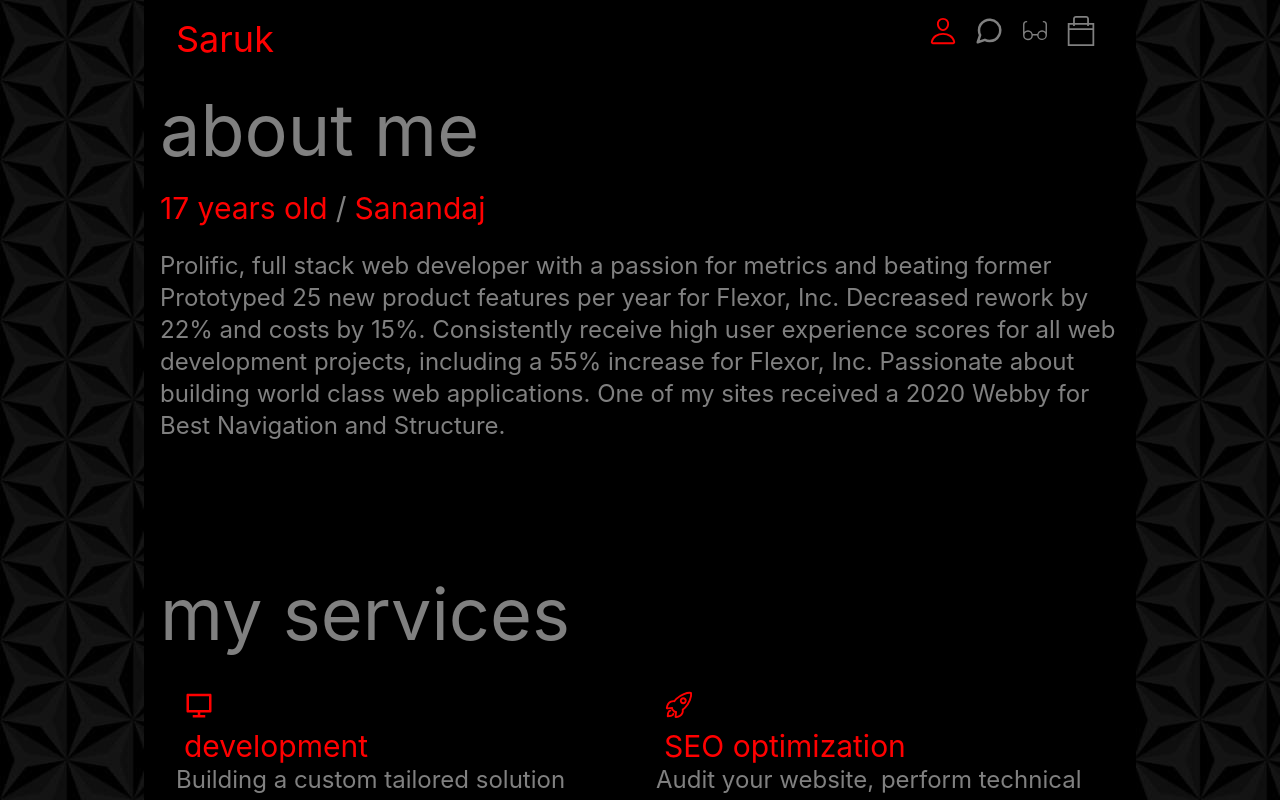
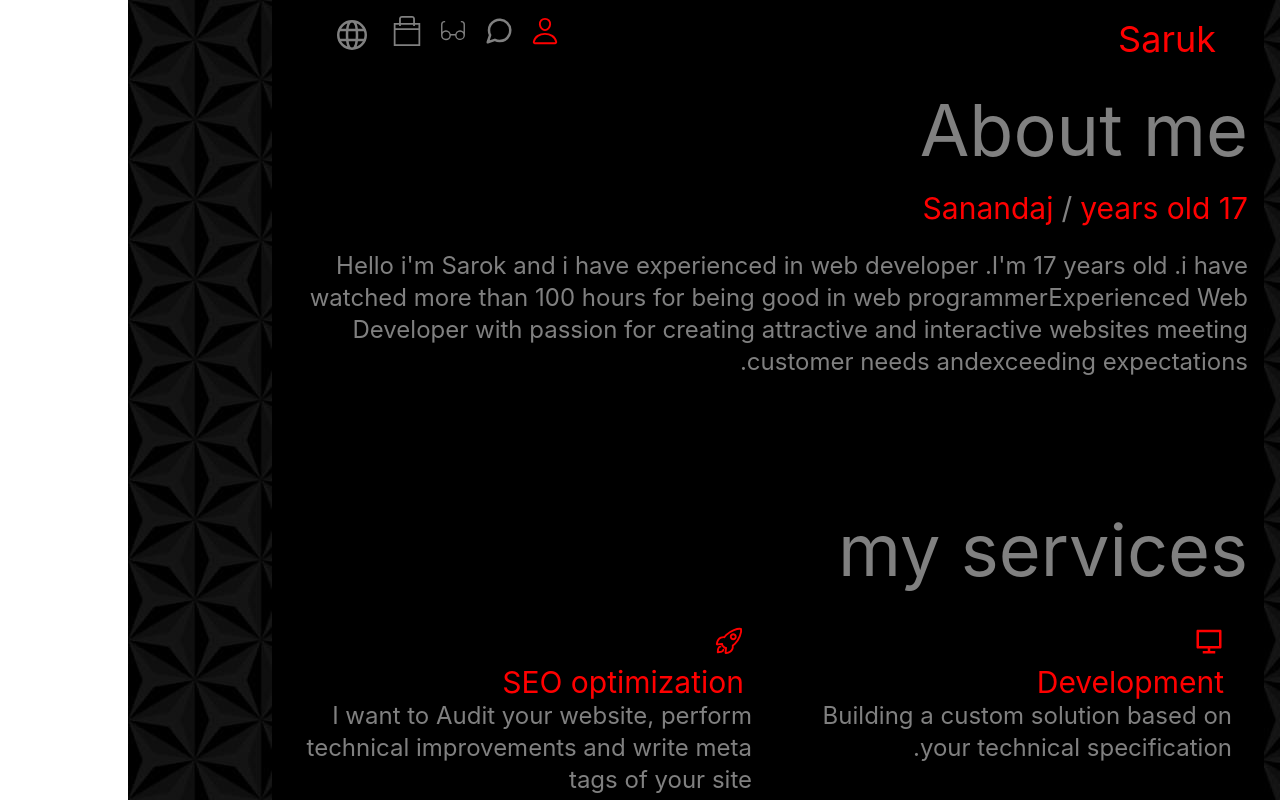
Before and after one commit to sarok86/sarok-resume, a Next.js app: page / in a window 1280 px wide. Built offline with nearby package versions, Linux system fonts and the light colour scheme; what tailwindcss-motion would draw is missing.

Commit message:
add multiple language

```diff
--- a/package.json
+++ b/package.json
@@ -18,10 +18,13 @@
     "@mui/styled-engine-sc": "^6.1.10",
     "@mui/x-charts": "^7.23.1",
     "chart.js": "^4.4.7",
+    "i18next": "^24.2.1",
+    "i18next-browser-languagedetector": "^8.0.2",
     "next": "15.0.3",
     "react": "^18.3.1",
     "react-chartjs-2": "^5.2.0",
     "react-dom": "^18.3.1",
+    "react-i18next": "^15.4.0",
     "react-icons": "^5.3.0",
     "react-loader-spinner": "^6.1.6",
     "styled-components": "^6.1.13",
--- a/src/app/layout.js
+++ b/src/app/layout.js
@@ -7,7 +7,10 @@ import { createTheme, MantineProvider } from "@mantine/core";
 import Layout from "@/components/layout/Layout";
 import React, { useEffect, useState } from "react";
 import { FallingLines } from "react-loader-spinner";
-// import blackandwhite from "@/app/image/black and white.jpg";
+
+import "@/i18n";
+import { useTranslation } from "react-i18next";
+import { changeLanguage } from "i18next";
 
 const theme = createTheme({
   /** Put your mantine theme override here */
@@ -30,6 +33,12 @@ const geistMono = localFont({
 // };
 
 export default function RootLayout({ children }) {
+  const { t, i18n } = useTranslation();
+
+  const [language, setLanguage] = useState("");
+
+  // console.log(window);
+
   const [loader, setLoader] = useState(true);
 
   useEffect(() => {
@@ -38,8 +47,13 @@ export default function RootLayout({ children }) {
     }, 3000);
   }, []);
 
+  useEffect(() => {
+    i18n.changeLanguage(navigator.language);
+    setLanguage(clientInformation.language);
+  }, []);
+
   return (
-    <html lang="en">
+    <html lang={`${language}`} dir={language === "en" ? "ltr" : "rtl"}>
       <head>
         <meta charSet="UTF-8" />
         <meta name="viewport" content="width=device-width, initial-scale=1.0" />
@@ -68,7 +82,7 @@ export default function RootLayout({ children }) {
               />
             </div>
           ) : (
-            <Layout>
+            <Layout setLanguage={setLanguage}>
               <div className="w-full h-full motion-preset-slide-right max-[630px]:w-screen  max-[630px]:h-screen">
                 {children}
               </div>
--- a/src/components/contact/ContactPage.js
+++ b/src/components/contact/ContactPage.js
@@ -19,7 +19,7 @@ function ContactPage() {
             <IoLocationOutline className="text-[red] mx-1 text-3xl" />
             <p>Iran,Sanandaj</p>
           </div>
-          <div className="flex justify-center items-center text-center">
+          <div className="w-full flex justify-center items-center text-center ">
             <MdOutlineMailOutline className="text-[red]  mx-1 text-3xl" />
             <p>saruk.dastkhosh5186@gmail.com</p>
           </div>
--- a/src/components/home/HomePage.js
+++ b/src/components/home/HomePage.js
@@ -1,3 +1,4 @@
+"use client";
 import { Button } from "@mantine/core";
 import React from "react";
 import { RiComputerLine } from "react-icons/ri";
@@ -5,73 +6,66 @@ import { IoRocketOutline } from "react-icons/io5";
 import { GoDatabase } from "react-icons/go";
 import { MdOutlineSecurity } from "react-icons/md";
 
+import "@/i18n";
+import { useTranslation } from "react-i18next";
+
 function HomePage() {
+  const { t, i18n } = useTranslation();
+
   return (
     <div className="w-full absolute  flex flex-col justify-start items-start text-start  max-[630px]:pt-4">
       <div className="w-full justify-start items-start text-start px-4 text-[gray] max-[630px]:text-3xl">
         <h1 className="text-7xl my-4 max-[630px]:text-6xl max-[630px]:pt-4">
-          about me
+          {t("homePage.abouttitle")}
         </h1>
         <div className="flex my-4 items-center text-center ">
           <span className="text-3xl max-[630px]:text-2xl text-[red]">
-            17 years old
+            {t("homePage.div1.v1")}
           </span>
           <span className="text-3xl max-[630px]:text-2xl  text-[gray] m-2">
             {" "}
             /{" "}
           </span>
           <span className="text-3xl max-[630px]:text-2xl text-[red]">
-            Sanandaj
+            {t("homePage.div1.v2")}
           </span>
         </div>
-        <p className="text-2xl max-[630px]:text-justify">
-          Prolific, full stack web developer with a passion for metrics and
-          beating former Prototyped 25 new product features per year for Flexor,
-          Inc. Decreased rework by 22% and costs by 15%. Consistently receive
-          high user experience scores for all web development projects,
-          including a 55% increase for Flexor, Inc. Passionate about building
-          world class web applications. One of my sites received a 2020 Webby
-          for Best Navigation and Structure.
-        </p>
+        <p className="text-2xl max-[630px]:text-justify">{t("homePage.p")}</p>
       </div>
       <div className="w-full h-2 border-4 bg-[red] my-12"></div>
 
       <div className="justify-start items-start text-start p-4  max-[630px]:text-3xl">
         <h1 className="text-7xl my-4 text-[gray] max-[630px]:text-6xl">
-          my services
+          {t("homePage.servicetitle")}
         </h1>
         <div className="grid grid-cols-2 max-[630px]:grid-cols-1 max-[630px]:text-justify">
           <div className="m-4">
             <RiComputerLine className="text-3xl  text-[red] m-2" />
-            <span className="text-3xl  text-[red] m-2">development</span>
-            <p className="text-2xl text-[gray]">
-              Building a custom tailored solution based on your technical
-              specification.
-            </p>
+            <span className="text-3xl  text-[red] m-2">
+              {t("homePage.div2.div1.p1")}
+            </span>
+            <p className="text-2xl text-[gray]">{t("homePage.div2.div1.p2")}</p>
           </div>
           <div className="m-4">
             <IoRocketOutline className="text-3xl text-[red] m-2" />
-            <span className="text-3xl text-[red] m-2">SEO optimization</span>
-            <p className="text-2xl text-[gray]">
-              Audit your website, perform technical improvements and write meta
-              tags
-            </p>
+            <span className="text-3xl text-[red] m-2">
+              {t("homePage.div2.div2.p1")}
+            </span>
+            <p className="text-2xl text-[gray]">{t("homePage.div2.div2.p2")}</p>
           </div>
           <div className="m-4">
             <GoDatabase className="text-3xl text-[red] m-2" />
-            <span className="text-3xl text-[red] m-2">data base</span>
-            <p className="text-2xl text-[gray]">
-              SSL certificate installation and configuration, redirection
-              configuration on your website
-            </p>
+            <span className="text-3xl text-[red] m-2">
+              {t("homePage.div2.div3.p1")}
+            </span>
+            <p className="text-2xl text-[gray]">{t("homePage.div2.div3.p2")}</p>
           </div>
           <div className="m-4">
             <MdOutlineSecurity className="text-3xl text-[red] m-2" />
-            <span className="text-3xl text-[red] m-2">data security</span>
-            <p className="text-2xl text-[gray]">
-              Strategy with leading data protection technology to safeguard your
-              critical data.
-            </p>
+            <span className="text-3xl text-[red] m-2">
+              {t("homePage.div2.div4.p1")}
+            </span>
+            <p className="text-2xl text-[gray]">{t("homePage.div2.div4.p2")}</p>
           </div>
         </div>
       </div>
@@ -79,24 +73,40 @@ function HomePage() {
 
       <div className="w-full justify-start items-start text-start p-4 ">
         <h1 className="text-7xl my-4 text-[gray] max-[630px]:text-5xl">
-          principal facts
+          {t("homePage.principeltitle")}
         </h1>
         <div className="w-full grid grid-cols-4 justify-center items-center text-center max-[630px]:grid-cols-2">
           <div>
-            <span className="text-3xl text-[red] m-2">10</span>
-            <p className="text-xl text-[gray] m-2 ">successful projects</p>
+            <span className="text-3xl text-[red] m-2">
+              {t("homePage.div3.div1.p1")}
+            </span>
+            <p className="text-xl text-[gray] m-2 ">
+              {t("homePage.div3.div1.p2")}
+            </p>
           </div>
           <div>
-            <span className="text-3xl text-[red] m-2">10</span>
-            <p className="text-xl text-[gray] m-2 "> happy clients</p>
+            <span className="text-3xl text-[red] m-2">
+              {t("homePage.div3.div2.p1")}
+            </span>
+            <p className="text-xl text-[gray] m-2 ">
+              {t("homePage.div3.div2.p2")}
+            </p>
           </div>
           <div>
-            <span className="text-3xl text-[red] m-2">10</span>
-            <p className="text-xl text-[gray] m-2 ">awards won</p>
+            <span className="text-3xl text-[red] m-2">
+              {t("homePage.div3.div3.p1")}
+            </span>
+            <p className="text-xl text-[gray] m-2 ">
+              {t("homePage.div3.div3.p2")}
+            </p>
           </div>
           <div>
-            <span className="text-3xl text-[red] m-2">10</span>
-            <p className="text-xl text-[gray] m-2 ">keyboards broken</p>
+            <span className="text-3xl text-[red] m-2">
+              {t("homePage.div3.div4.p1")}
+            </span>
+            <p className="text-xl text-[gray] m-2 ">
+              {t("homePage.div3.div4.p2")}
+            </p>
           </div>
         </div>
       </div>
--- a/src/components/layout/Layout.js
+++ b/src/components/layout/Layout.js
@@ -22,11 +22,18 @@ import ResumePage from "../resume/ResumePage";
 import { usePathname } from "next/navigation";
 
 import { CiMenuBurger } from "react-icons/ci";
+import { GrLanguage } from "react-icons/gr";
 import menuBar from "./menuBar";
 import { Box, Button, Modal, Typography } from "@mui/material";
 import { IoMdClose } from "react-icons/io";
 
-function Layout({ children }) {
+import "@/i18n";
+import { useTranslation } from "react-i18next";
+import { Menu } from "@mantine/core";
+
+function Layout({ children, setLanguage }) {
+  const { t, i18n } = useTranslation();
+
   const path = usePathname();
   const width = window.innerWidth;
   const [value, setValue] = useState(false);
@@ -40,6 +47,23 @@ function Layout({ children }) {
       setValue(true);
     }
   }, [width]);
+
+  const langHandler = (e) => {
+    // e.preventDefault();
+    // console.log(e);
+    const language = e.target.textContent;
+    if (language === "English") {
+      // window.navigator.language === "en";
+      i18n.changeLanguage("en");
+      setLanguage("en");
+    } else if (language === "فارسی") {
+      i18n.changeLanguage("fa");
+      setLanguage("fa");
+    } else {
+      i18n.changeLanguage("ku");
+      setLanguage("ku");
+    }
+  };
 
   return (
     <>
@@ -100,7 +124,7 @@ function Layout({ children }) {
     max-[1020px]:w-screen max-[1020px]:h-screen  max-[630px]:bg-[black] max-[630px]:text-2xl"
       >
         <div
-          className="w-1/6 lg:w-full    max-[1020px]:h-auto lg:px-8
+          className="w-1/6 lg:w-full    max-[1020px]:h-auto lg:px-12
          max-[1020px]:relative  flex justify-between max-[630px]:text-2xl text-4xl
          items-center text-center  text-[gray]
          bg-[black] max-[768px]:w-full  max-[768px]:relative max-[768px]:px-8
@@ -112,7 +136,7 @@ function Layout({ children }) {
         lg:justify-between lg:w-full lg:px-8"
           > */}
           <div className="my-4 text-[gray] hover:text-[red]">
-            <h1 className="text-[red]">Saruk</h1>
+            <h1 className="text-[red]">{t("title")}</h1>
           </div>
           <div className="my-4 text-3xl max-[768px]:flex lg:flex  ">
             {value ? (
@@ -156,6 +180,57 @@ function Layout({ children }) {
                     <TfiBag className="mb-4 hover:text-[red] mx-2" />
                   </Link>
                 )}
+                <div className=" text-4xl  flex justify-start items-start text-start">
+                  <Menu
+                    shadow="md"
+                    width={200}
+                    openDelay={100}
+                    closeDelay={400}
+                    transitionProps={{
+                      transition: "rotate-right",
+                      duration: 150,
+                    }}
+                  >
+                    <Menu.Target>
+                      <Button style={{ padding: "0px", width: "0px" }}>
+                        <GrLanguage className="text-3xl hover:text-[red] text-[gray] mx-2 mt-1" />
+                      </Button>
+                    </Menu.Target>
+                    <div className="bg-[#ff0000]">
+                      <Menu.Dropdown
+                        style={{
+                          backgroundColor: "#000000",
+                          fontSize: "1.5rem",
+                        }}
+                      >
+                        <Menu.Label color="#ff0000">
+                          <p className="text-xl text-[red]">Language</p>
+                        </Menu.Label>
+                        <button className="w-full " onClick={langHandler}>
+                          <Menu.Item color="#ff0000">
+                            <p className="text-xl hover:text-[red] text-[gray]">
+                              English
+                            </p>
+                          </Menu.Item>
+                        </button>
+                        <button className="w-full  " onClick={langHandler}>
+                          <Menu.Item color="#ff0000">
+                            <p className="text-xl hover:text-[red] text-[gray]">
+                              فارسی
+                            </p>
+                          </Menu.Item>
+                        </button>
+                        <button className="w-full  " onClick={langHandler}>
+                          <Menu.Item color="#ff0000">
+                            <p className="text-xl hover:text-[red] text-[gray]">
+                              کوردی
+                            </p>
+                          </Menu.Item>
+                        </button>
+                      </Menu.Dropdown>
+                    </div>
+                  </Menu>
+                </div>
               </div>
             ) : (
               <div className="bg-none ">
--- a/src/components/resume/ResumePage.js
+++ b/src/components/resume/ResumePage.js
@@ -7,7 +7,7 @@ import { Bar } from "react-chartjs-2";
 function ResumePage() {
   return (
     <div className="w-full absolute  flex flex-col justify-center items-start text-start px-4 ">
-      <h1 className="text-7xl mt-8 text-[gray] max-[630px]:text-54l">Resume</h1>
+      <h1 className="text-7xl mt-8 text-[gray] max-[630px]:text-4xl">Resume</h1>
       <div className=" my-2">
         <div className="flex my-4 items-center text-center">
           <span className="text-3xl max-[630px]:text-xl text-[red]">10 years in design</span>
@@ -25,8 +25,8 @@ function ResumePage() {
       </div>
       <div className="w-full h-2 border-4 bg-[red] my-12"></div>
 
-      <div className="w-full">
-        <h1 className="w-full flex items-center text-center text-6xl mt-8 text-[gray]">
+      <div className="w-full max-[630px]:mb-8">
+        <h1 className="w-full flex items-center text-center text-6xl mt-8 text-[gray] max-[630px]:text-4xl">
           <SlSpeedometer className="text-5xl text-[red] m-3 max-[630px]:text-5xl" />
           Skills
         </h1>
--- /dev/null
+++ b/src/i18n.js
@@ -0,0 +1,128 @@
+import i18next from "i18next";
+import { initReactI18next } from "react-i18next";
+
+i18next.use(initReactI18next).init({
+  debug: true,
+  fallbackLng: "fa",
+  resources: {
+    en: {
+      translation: {
+        title: "Saruk",
+        homePage: {
+          abouttitle: "About me",
+          div1: {
+            v1: "17 years old",
+            v2: "Sanandaj",
+          },
+          p: "Hello i'm Sarok and i have experienced in web developer .I'm 17 years old .i have watched more than 100 hours for being good in web programmerExperienced Web Developer with passion for creating attractive and interactive websites meeting customer needs andexceeding expectations. ",
+          servicetitle: "my services",
+          div2: {
+            div1: {
+              p1: "Development",
+              p2: "Building a custom solution based on your technical specification.",
+            },
+            div2: {
+              p1: "SEO optimization",
+              p2: "I want to Audit your website, perform technical improvements and write meta tags of your site",
+            },
+            div3: {
+              p1: "Data base",
+              p2: "SSL certificate installation and configuration, redirection configuration on your website",
+            },
+            div4: {
+              p1: "Data security",
+              p2: "Strategy with leading data protection technology to safeguard your critical data.",
+            },
+          },
+          principeltitle: "principal facts",
+          div3: {
+            div1: { p1: 10, p2: "successful projects" },
+            div2: { p1: 10, p2: "happy clients" },
+            div3: { p1: 10, p2: "awards won" },
+            div4: { p1: 10, p2: "keyboards broken" },
+          },
+        },
+      },
+    },
+    fa: {
+      translation: {
+        title: "سروک",
+        homePage: {
+          abouttitle: "درباره من",
+          div1: {
+            v1: "17 ساله",
+            v2: "سنندج",
+          },
+          p: "سلام من سروک هستم و در زمینه توسعه وب تجربه دارم. 17 ساله هستم. بیش از 100 ساعت برای خوب بودن در برنامه نویس وب برنامه نویس وب مجرب با اشتیاق برای ایجاد وب سایت های جذاب و تعاملی با نیازهای مشتری و فراتر از انتظارات تماشا کرده ام.",
+          servicetitle: "خدمات من",
+          div2: {
+            div1: {
+              p1: "توسعه",
+              p2: "ساخت یک راه حل سفارشی بر اساس مشخصات فنی شما",
+            },
+            div2: {
+              p1: "بهینه سازی سئو",
+              p2: "من وب سایت شما را بررسی می کنم، بهبودهای فنی را انجام می دهم و متا تگ های سایت شما را می نویسم",
+            },
+            div3: {
+              p1: "پایگاه داده",
+              p2: "نصب و پیکربندی گواهینامه SSL، پیکربندی تغییر مسیر در وب سایت شما",
+            },
+            div4: {
+              p1: "امنیت داده ها",
+              p2: "استراتژی با فناوری پیشرو حفاظت از داده ها برای محافظت از داده های حیاتی شما",
+            },
+          },
+          principeltitle: "حقایق اصلی",
+          div3: {
+            div1: { p1: 10, p2: "پروژه های موفق" },
+            div2: { p1: 10, p2: "مشتریان خوشحال" },
+            div3: { p1: 10, p2: "جوایز کسب کرد" },
+            div4: { p1: 10, p2: "صفحه کلید شکسته" },
+          },
+        },
+      },
+    },
+    ku: {
+      translation: {
+        title: "سەرۆک",
+        homePage: {
+          abouttitle: "دەربارەی من",
+          div1: {
+            v1: "تەمەن ١٧ ساڵ",
+            v2: "سنە",
+          },
+          p: "سڵاو من سەرۆک و ئەزموونم هەیە لە بواری پەرەپێدانی وێبدا. من تەمەنم ١٧ ساڵە. زیاتر لە ١٠٠ کاتژمێر چاودێریم کردووە بۆ ئەوەی باش بم لە گەشەپێدەری وێب گەشەپێدەرێکی بە ئەزموونی وێب کە خولیای دروستکردنی ماڵپەڕی سەرنجڕاکێش و کارلێککارانەی هەیە کە پێداویستییەکانی کڕیار دابین بکات و چاوەڕوانییەکان تێپەڕێنێت.",
+          servicetitle: "خزمەتگوزارییەکانم",
+          div2: {
+            div1: {
+              p1: "پەرەپێدان",
+              p2: "دروستکردنی چارەسەرێکی تایبەت بەخۆت لەسەر بنەمای تایبەتمەندی تەکنیکی خۆت",
+            },
+            div2: {
+              p1: "باشکردنی SEO",
+              p2: "من دەمەوێت وردبینی لە ماڵپەڕەکەت بکەم، باشترکردنی تەکنیکی ئەنجام بدەم و مێتا تاگی ماڵپەڕەکەت بنووسم",
+            },
+            div3: {
+              p1: "بنکەدراوە",
+              p2: "دامەزراندنی بڕوانامەی SSL و ڕێکخستن، ڕێکخستنی ئاڕاستەکردنەوە لە ماڵپەڕەکەتدا",
+            },
+            div4: {
+              p1: "ئاسایشی داتا",
+              p2: "ستراتیژی لەگەڵ تەکنەلۆژیای پێشەنگی پاراستنی زانیاری بۆ پاراستنی زانیارییە گرنگەکانت.",
+            },
+          },
+          principeltitle: "ڕاستییە سەرەکییەکان",
+          div3: {
+            div1: { p1: 10, p2: "پڕۆژەی سەرکەوتوو" },
+            div2: { p1: 10, p2: "موکلیمانی دڵخۆش" },
+            div3: { p1: 10, p2: "خەڵاتەکان بەدەست هێنران" },
+            div4: { p1: 10, p2: "کیبۆردەکان شکاون" },
+          },
+        },
+      },
+    },
+  },
+});
+
+export default i18next;
```
Also changed, not shown: 1 other file (tests, documents, lock files or other folders).
